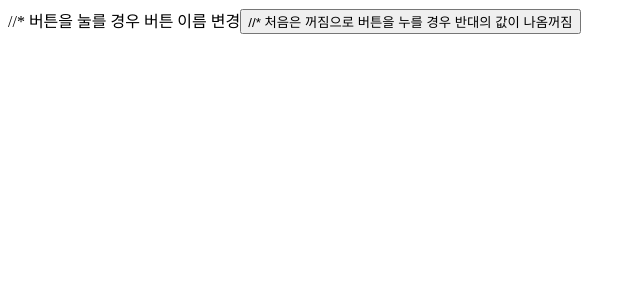
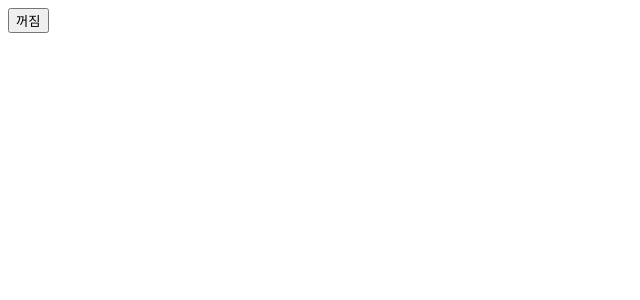
Before and after one commit to YunJonghwan/reactTestRepo, a React (Vite) app: page /useState3 in a window 1280 px wide. Shown: the top 300 px of the page, without its empty margins (0-640 px from the left). Built offline with nearby package versions, Linux system fonts and the light colour scheme.

Commit message:
안에 주석을 넣었더니 화면에 표시 되기 때문에 주석을 위로 옮김

```diff
--- a/src/page/useState3.jsx
+++ b/src/page/useState3.jsx
@@ -3,12 +3,12 @@ import React, { useState } from 'react';
 
 function useState2() {
   //* 기본값이 false로 지정된 boolean 타입의 변수
+  //* 버튼을 눌를 경우 버튼 이름 변경
+  //* 처음은 꺼짐으로 버튼을 누를 경우 반대의 값이 나옴
   const [isOn, setIsOn] = useState(false);
   return (
     <div>
-      //* 버튼을 눌를 경우 버튼 이름 변경
       <button onClick={() => setIsOn(!isOn)}>
-        //* 처음은 꺼짐으로 버튼을 누를 경우 반대의 값이 나옴
         {isOn ? "켜짐" : "꺼짐"}
       </button>
     </div>
```
